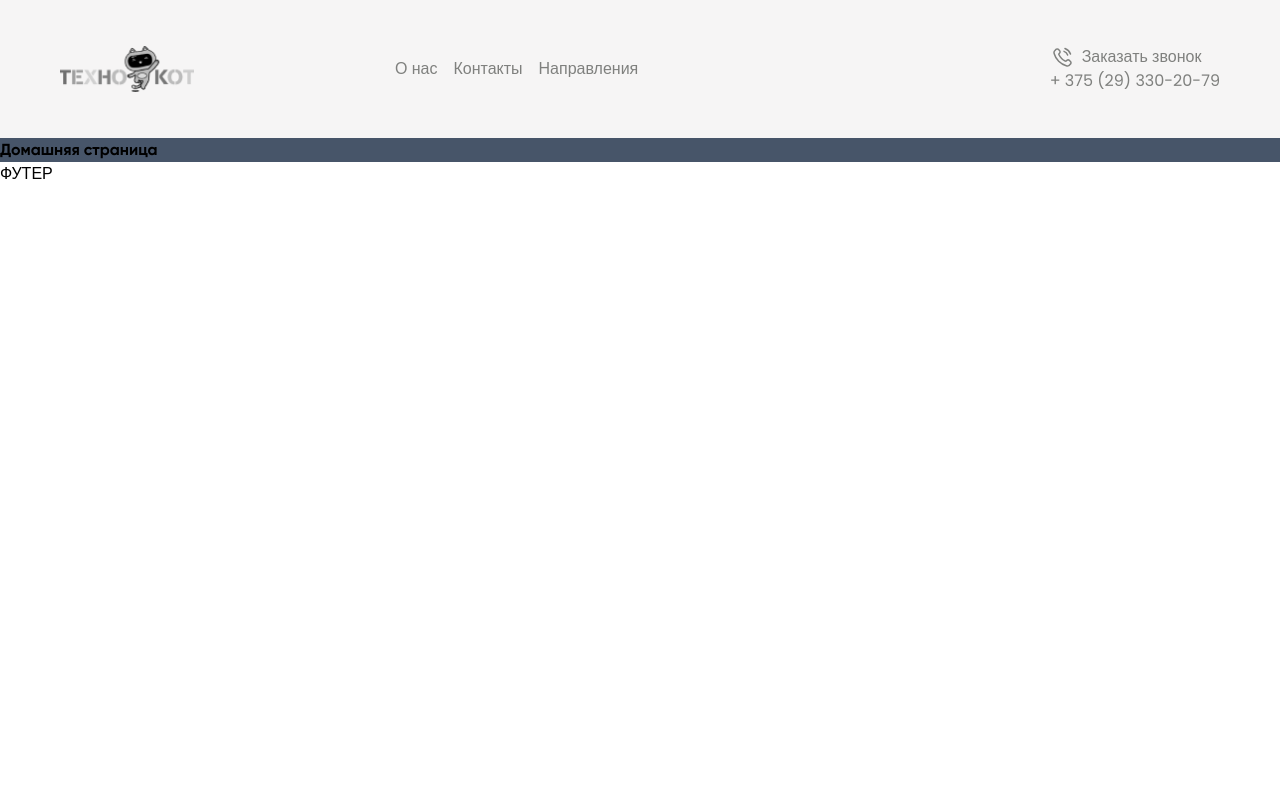
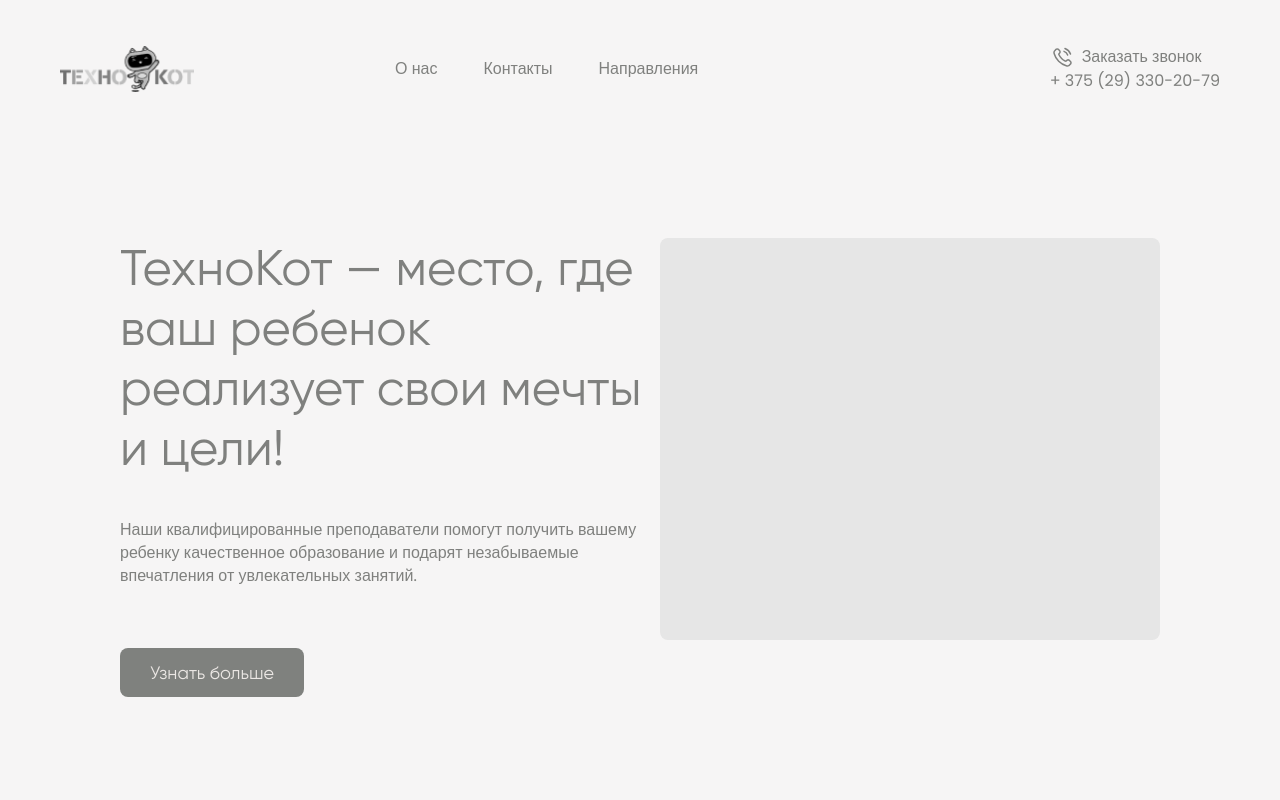
Before and after one commit to YemelyanenkoRoman/TechnoCat, a Next.js app: page / in a window 1280 px wide. Shown: the top 800 px of the page. Built offline with nearby package versions, Linux system fonts and the light colour scheme.

Commit message:
started make home page and fixed header

```diff
--- a/app/layout.tsx
+++ b/app/layout.tsx
@@ -11,7 +11,7 @@ export const metadata = {
 export default function RootLayout({ children }: { children: React.ReactNode }) {
   return (
     <html lang="ru" className={`${gilroy.variable} ${poppins.variable}`}>
-      <body>
+      <body className="relative">
         <TheHeader />
         {children}
         <TheFooter />
--- a/app/page.tsx
+++ b/app/page.tsx
@@ -1,7 +1,24 @@
+import Button from '@/components/Button';
+import H1Svg from '../public/main-page-h1.svg';
+
 export default function Home() {
   return (
-    <main className="font-gilroy font-bold bg-slate-600">
-      <p>Домашняя страница</p>
+    <main className="font-gilroy font-normal text-local-gray-t text-sexteen bg-local-gray-b pt-[138px]">
+      <section className="h-[calc(100vh-138px)]">
+        <div className="px-[120px] pt-[100px] pb-[160px] max-w-[1440px] mx-auto flex justify-between">
+          <div className="max-w-[600px] max-h-[400px]">
+            <h1 className="text-fifty font-normal">ТехноКот — место, где ваш ребенок реализует свои мечты и цели!</h1>
+            <h2 className="text-sexteen font-poppins pt-10 pb-[60px]">
+              Наши квалифицированные преподаватели помогут получить вашему ребенку качественное образование и подарят
+              незабываемые впечатления от увлекательных занятий.
+            </h2>
+            <Button />
+          </div>
+          <div>
+            <H1Svg />
+          </div>
+        </div>
+      </section>
     </main>
   );
 }
--- /dev/null
+++ b/components/Button.tsx
@@ -0,0 +1,9 @@
+const Button = () => {
+  return (
+    <button className="px-[30px] py-[14px] font-gilroy text-eighteen bg-local-gray-act-3 text-local-gray-t-2 rounded-lg">
+      Узнать больше
+    </button>
+  );
+};
+
+export default Button;
--- a/components/TheFooter.tsx
+++ b/components/TheFooter.tsx
@@ -1,7 +1,43 @@
 const TheFooter = () => {
   return (
     <footer className="font-poppins">
-      <p> ФУТЕР</p>
+      <p>
+        Lorem ipsum dolor sit amet consectetur adipisicing elit. Autem necessitatibus consectetur ab tenetur! Autem
+        atque deleniti modi saepe minima at assumenda ducimus. Aliquam, vero numquam, minima ratione culpa dolore
+        aperiam corrupti eum reprehenderit unde sed omnis dicta adipisci quae, placeat laudantium ipsum! Quis deleniti a
+        libero porro illo? Rem corrupti eum, beatae nisi tempora dolores velit rerum dicta sit suscipit adipisci
+        facilis, voluptatem repellat nihil consectetur, ducimus eius commodi iste. Cupiditate temporibus mollitia error
+        cumque, corrupti dolore, blanditiis facere dolorem officia neque quia labore fuga distinctio inventore dolorum
+        sint voluptatibus aliquam debitis provident eveniet perferendis. Voluptatibus, at quisquam ipsam cumque non
+        optio exercitationem dolor harum odit dolore libero deserunt incidunt ducimus perspiciatis aspernatur ab. Nihil
+        culpa quas illo soluta numquam aspernatur, veniam excepturi. Pariatur veniam ab at labore fugit non asperiores,
+        perferendis, temporibus impedit iure corporis ea neque deserunt cupiditate tenetur officiis eos recusandae
+        commodi ullam voluptate! Nam voluptate deserunt voluptatum autem mollitia magni voluptatem architecto ea fuga
+        error delectus, pariatur, laudantium ratione nobis tenetur. Possimus totam illum aspernatur quaerat sequi.
+        Aliquam porro vitae itaque dolorum sequi quo animi, necessitatibus assumenda iste, fugiat temporibus sapiente.
+        Repudiandae cumque non debitis beatae id. Molestias et hic temporibus assumenda, nihil veniam voluptatem rem
+        earum harum rerum? Doloremque, tempore nulla! Dolor, voluptas itaque consequatur accusamus nemo tempore
+        repudiandae nesciunt vitae veritatis quia numquam deserunt aliquam ipsam consequuntur! Nesciunt ex illo at
+        dolores incidunt eius itaque corporis dicta deserunt qui? Architecto possimus veritatis similique et commodi ex
+        nobis itaque, repellendus recusandae maxime facilis ipsa error aliquam doloribus repellat aperiam sit dolorum
+        eum, modi fugiat, aliquid cum. Eum non voluptatum iure fuga, reiciendis error rerum quibusdam animi a dolores.
+        Impedit neque, animi aut ipsum nam explicabo quas voluptatum! Exercitationem sequi eius harum iure porro error
+        sit repellendus quibusdam provident illum commodi esse, et laudantium quam, dolores aspernatur ea dicta
+        assumenda non soluta in hic ipsam eos similique. Iste, dolore illo vitae odio veritatis obcaecati sapiente eos
+        ea fuga doloribus autem accusantium nisi dignissimos ullam provident blanditiis dolores rem, facilis laudantium
+        libero voluptate. Eligendi animi dolores nulla ipsam? Voluptatem reprehenderit eligendi consectetur nostrum cum,
+        qui nisi esse molestias harum architecto? Aliquam vel ipsam temporibus voluptatem quia laborum praesentium
+        dolores rem explicabo quas repellendus exercitationem, nostrum facilis minus voluptatum harum dolor nihil. Nobis
+        ad atque illum mollitia, vero accusamus odit sapiente dolor quidem ratione nihil amet optio sunt, porro beatae
+        ipsam rerum dolorem autem nemo ducimus aliquam a quis. Rerum consequuntur ea asperiores voluptates modi, alias
+        rem laborum accusantium facilis nostrum ipsam cupiditate debitis ipsum nobis repellendus quae. Rem quasi
+        nesciunt cumque quis, molestiae consequatur assumenda dolor? Nostrum, non? Laborum magni similique hic eligendi
+        totam, ut excepturi perferendis, sed quisquam accusantium ad quos doloremque? Expedita repudiandae quasi ipsam
+        quas magni, dicta sequi reprehenderit, possimus molestiae iure sunt? Maiores expedita error architecto quis
+        laborum facere ab dolorem suscipit tempora ipsam labore laboriosam magnam, at commodi quasi aspernatur
+        temporibus iusto voluptatem exercitationem voluptas veritatis eius minima dolor. Nobis iste repellendus odit.
+        Rerum maxime voluptate eius ipsam, ipsum in nam quos?
+      </p>
     </footer>
   );
 };
--- a/components/TheHeader.tsx
+++ b/components/TheHeader.tsx
@@ -11,7 +11,7 @@ const NavItems = [
 
 const TheHeader = () => {
   return (
-    <header className="font-poppins text-local-gray-t text-base bg-local-gray-b  ">
+    <header className="font-poppins text-local-gray-t text-sexteen font-normal bg-local-gray-b fixed top-0 left-0 w-full  z-50">
       <div className="max-w-[1440px] mx-auto">
         <nav className="flex justify-between items-center h-[138px] px-[60px]">
           <div className="flex items-center">
@@ -26,7 +26,7 @@ const TheHeader = () => {
                 />
               </Link>
             </nav>
-            <ul className="flex gap-4 ">
+            <ul className="flex gap-[46px] ">
               <Navigation navLinks={NavItems} />
               <Directions />
             </ul>
--- a/tailwind.config.js
+++ b/tailwind.config.js
@@ -11,11 +11,18 @@ module.exports = {
         gilroy: ['var(--font-gilroy)'],
         poppins: ['var(--font-poppins)'],
       },
+      fontSize: {
+        sexteen: ['16px', '145%'],
+        eighteen: ['18px', '120%'],
+        fifty: ['50px', '120%'],
+      },
       colors: {
         'local-gray-b': '#F6F5F5',
         'local-gray-t': '#7F807E',
+        'local-gray-t-2': '#EBE7E4',
         'local-gray-act': '#F3F3F3',
         'local-gray-act-2': '#E6E6E6',
+        'local-gray-act-3': '#7F817E',
         'local-grey-act-t': '#515151',
       },
       // backgroundImage: {
```
Also changed, not shown: public/main-page-h1.svg (added).
